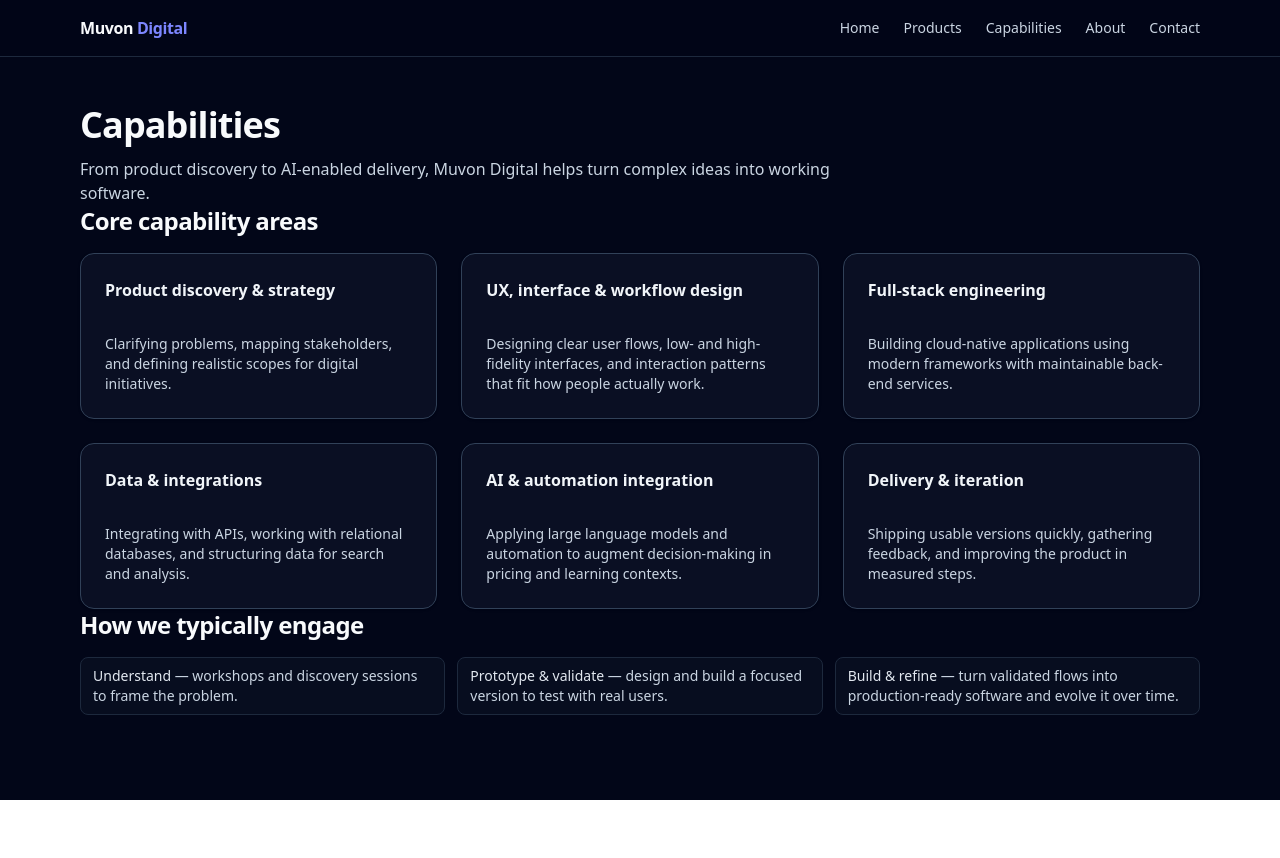
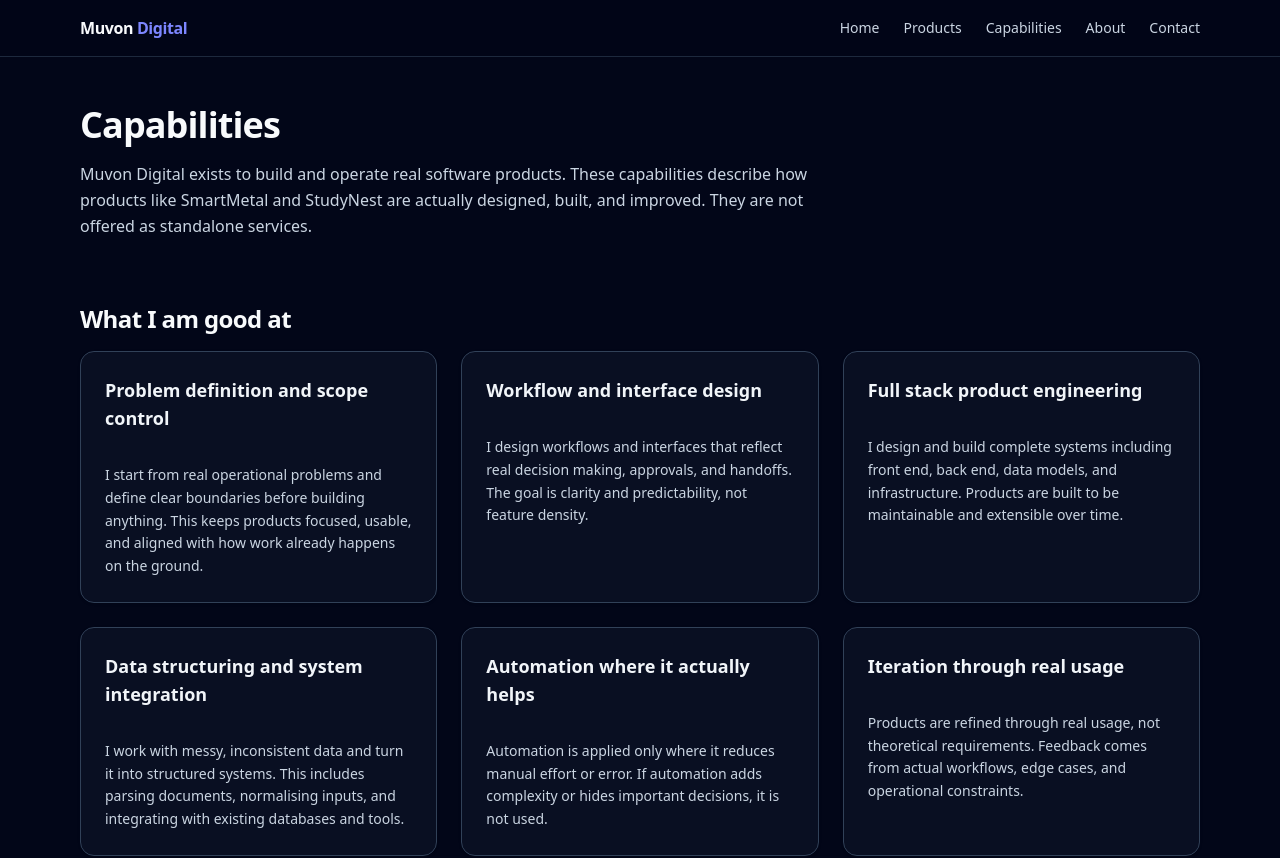
Before and after one commit to azrilxx/mvd, a Next.js app: page /capabilities in a window 1280 px wide. Shown: the top 858 px of the page. Before the commit the page ends 800 px from the top, so only its background shows below. Built offline with nearby package versions, Linux system fonts and the light colour scheme.

Commit message:
Replace Capabilities page with exact provided copy

```diff
--- a/src/app/capabilities/page.tsx
+++ b/src/app/capabilities/page.tsx
@@ -4,84 +4,119 @@ import { Card, CardContent, CardHeader, CardTitle } from "@/components/ui/card";
 export default function CapabilitiesPage() {
 	return (
 		<SiteShell>
+			<div className="space-y-16">
 				{/* Hero */}
-			<section className="space-y-3">
-				<h1 className="text-3xl sm:text-4xl font-semibold tracking-tight">Capabilities</h1>
-				<p className="text-slate-300 text-sm sm:text-base max-w-3xl">
-					From product discovery to AI-enabled delivery, Muvon Digital helps turn complex ideas into working software.
+				<section className="space-y-4 max-w-3xl">
+					<h1 className="text-3xl sm:text-4xl font-semibold tracking-tight text-slate-50">
+						Capabilities
+					</h1>
+					<div className="space-y-4 text-slate-300 text-base leading-relaxed">
+						<p>
+							Muvon Digital exists to build and operate real software products.
+							These capabilities describe how products like SmartMetal and StudyNest are actually designed, built, and improved.
+							They are not offered as standalone services.
 						</p>
+					</div>
 				</section>
 
-			{/* Core capability areas */}
+				{/* What I am good at */}
 				<section className="space-y-4">
-				<h2 className="text-2xl font-semibold tracking-tight">Core capability areas</h2>
+					<h2 className="text-2xl font-semibold tracking-tight text-slate-50">
+						What I am good at
+					</h2>
 					<div className="grid gap-6 sm:grid-cols-2 lg:grid-cols-3">
-					<Card className="bg-slate-900/60 border-slate-700">
+						<Card className="glass-card">
 							<CardHeader>
-							<CardTitle className="text-base text-slate-100">Product discovery &amp; strategy</CardTitle>
+								<CardTitle className="text-lg text-slate-100">
+									Problem definition and scope control
+								</CardTitle>
 							</CardHeader>
-						<CardContent className="text-sm text-slate-300">
-							Clarifying problems, mapping stakeholders, and defining realistic scopes for digital initiatives.
+							<CardContent>
+								<p className="text-sm text-slate-300 leading-relaxed">
+									I start from real operational problems and define clear boundaries before building anything. This keeps products focused, usable, and aligned with how work already happens on the ground.
+								</p>
 							</CardContent>
 						</Card>
-					<Card className="bg-slate-900/60 border-slate-700">
+						<Card className="glass-card">
 							<CardHeader>
-							<CardTitle className="text-base text-slate-100">UX, interface &amp; workflow design</CardTitle>
+								<CardTitle className="text-lg text-slate-100">
+									Workflow and interface design
+								</CardTitle>
 							</CardHeader>
-						<CardContent className="text-sm text-slate-300">
-							Designing clear user flows, low- and high-fidelity interfaces, and interaction patterns that fit how people actually work.
+							<CardContent>
+								<p className="text-sm text-slate-300 leading-relaxed">
+									I design workflows and interfaces that reflect real decision making, approvals, and handoffs. The goal is clarity and predictability, not feature density.
+								</p>
 							</CardContent>
 						</Card>
-					<Card className="bg-slate-900/60 border-slate-700">
+						<Card className="glass-card">
 							<CardHeader>
-							<CardTitle className="text-base text-slate-100">Full-stack engineering</CardTitle>
+								<CardTitle className="text-lg text-slate-100">
+									Full stack product engineering
+								</CardTitle>
 							</CardHeader>
-						<CardContent className="text-sm text-slate-300">
-							Building cloud-native applications using modern frameworks with maintainable back-end services.
+							<CardContent>
+								<p className="text-sm text-slate-300 leading-relaxed">
+									I design and build complete systems including front end, back end, data models, and infrastructure. Products are built to be maintainable and extensible over time.
+								</p>
 							</CardContent>
 						</Card>
-					<Card className="bg-slate-900/60 border-slate-700">
+						<Card className="glass-card">
 							<CardHeader>
-							<CardTitle className="text-base text-slate-100">Data &amp; integrations</CardTitle>
+								<CardTitle className="text-lg text-slate-100">
+									Data structuring and system integration
+								</CardTitle>
 							</CardHeader>
-						<CardContent className="text-sm text-slate-300">
-							Integrating with APIs, working with relational databases, and structuring data for search and analysis.
+							<CardContent>
+								<p className="text-sm text-slate-300 leading-relaxed">
+									I work with messy, inconsistent data and turn it into structured systems. This includes parsing documents, normalising inputs, and integrating with existing databases and tools.
+								</p>
 							</CardContent>
 						</Card>
-					<Card className="bg-slate-900/60 border-slate-700">
+						<Card className="glass-card">
 							<CardHeader>
-							<CardTitle className="text-base text-slate-100">AI &amp; automation integration</CardTitle>
+								<CardTitle className="text-lg text-slate-100">
+									Automation where it actually helps
+								</CardTitle>
 							</CardHeader>
-						<CardContent className="text-sm text-slate-300">
-							Applying large language models and automation to augment decision-making in pricing and learning contexts.
+							<CardContent>
+								<p className="text-sm text-slate-300 leading-relaxed">
+									Automation is applied only where it reduces manual effort or error. If automation adds complexity or hides important decisions, it is not used.
+								</p>
 							</CardContent>
 						</Card>
-					<Card className="bg-slate-900/60 border-slate-700">
+						<Card className="glass-card">
 							<CardHeader>
-							<CardTitle className="text-base text-slate-100">Delivery &amp; iteration</CardTitle>
+								<CardTitle className="text-lg text-slate-100">
+									Iteration through real usage
+								</CardTitle>
 							</CardHeader>
-						<CardContent className="text-sm text-slate-300">
-							Shipping usable versions quickly, gathering feedback, and improving the product in measured steps.
+							<CardContent>
+								<p className="text-sm text-slate-300 leading-relaxed">
+									Products are refined through real usage, not theoretical requirements. Feedback comes from actual workflows, edge cases, and operational constraints.
+								</p>
 							</CardContent>
 						</Card>
 					</div>
 				</section>
 
-			{/* How we engage */}
-			<section className="space-y-4">
-				<h2 className="text-2xl font-semibold tracking-tight">How we typically engage</h2>
-				<ol className="grid gap-3 text-sm text-slate-300 sm:grid-cols-3">
-					<li className="rounded-md border border-slate-800 bg-slate-900/40 px-3 py-2">
-						<span className="font-medium text-slate-200">Understand</span> — workshops and discovery sessions to frame the problem.
-					</li>
-					<li className="rounded-md border border-slate-800 bg-slate-900/40 px-3 py-2">
-						<span className="font-medium text-slate-200">Prototype &amp; validate</span> — design and build a focused version to test with real users.
-					</li>
-					<li className="rounded-md border border-slate-800 bg-slate-900/40 px-3 py-2">
-						<span className="font-medium text-slate-200">Build &amp; refine</span> — turn validated flows into production-ready software and evolve it over time.
-					</li>
-				</ol>
+				{/* How products are built here */}
+				<section className="space-y-4 max-w-3xl">
+					<h2 className="text-2xl font-semibold tracking-tight text-slate-50">
+						How products are built here
+					</h2>
+					<div className="space-y-4 text-slate-300 text-base leading-relaxed">
+						<p>
+							Products at Muvon Digital are built in small, controlled increments.
+							Each feature exists because it solves a specific problem observed in practice.
+							There is no attempt to generalise prematurely or chase abstract frameworks.
+						</p>
+						<p>
+							The focus is always on removing friction, improving clarity, and making work easier to repeat at scale.
+						</p>
+					</div>
 				</section>
+			</div>
 		</SiteShell>
 	);
 }
```
Lines whose indentation alone changed are shown as unchanged.
